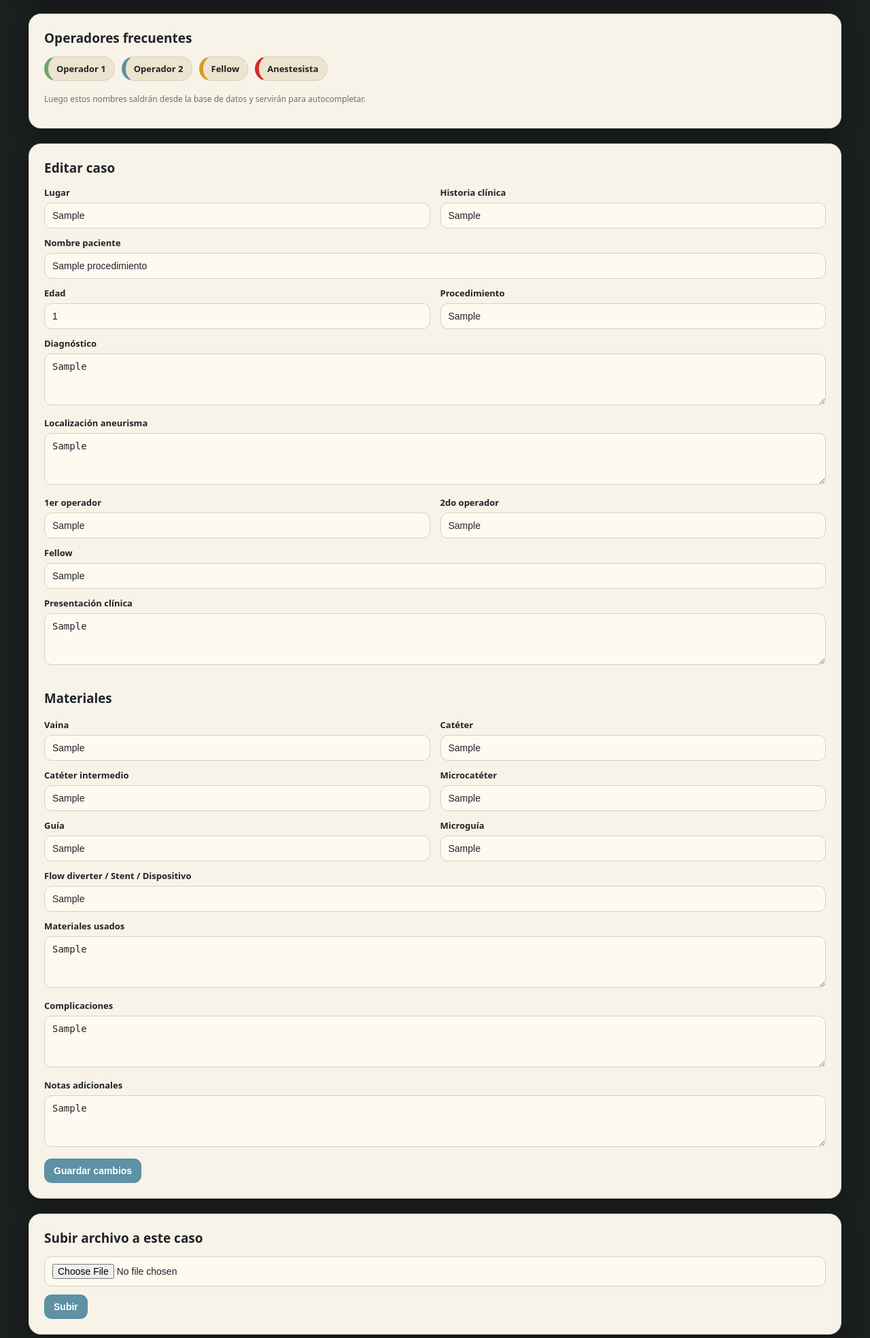
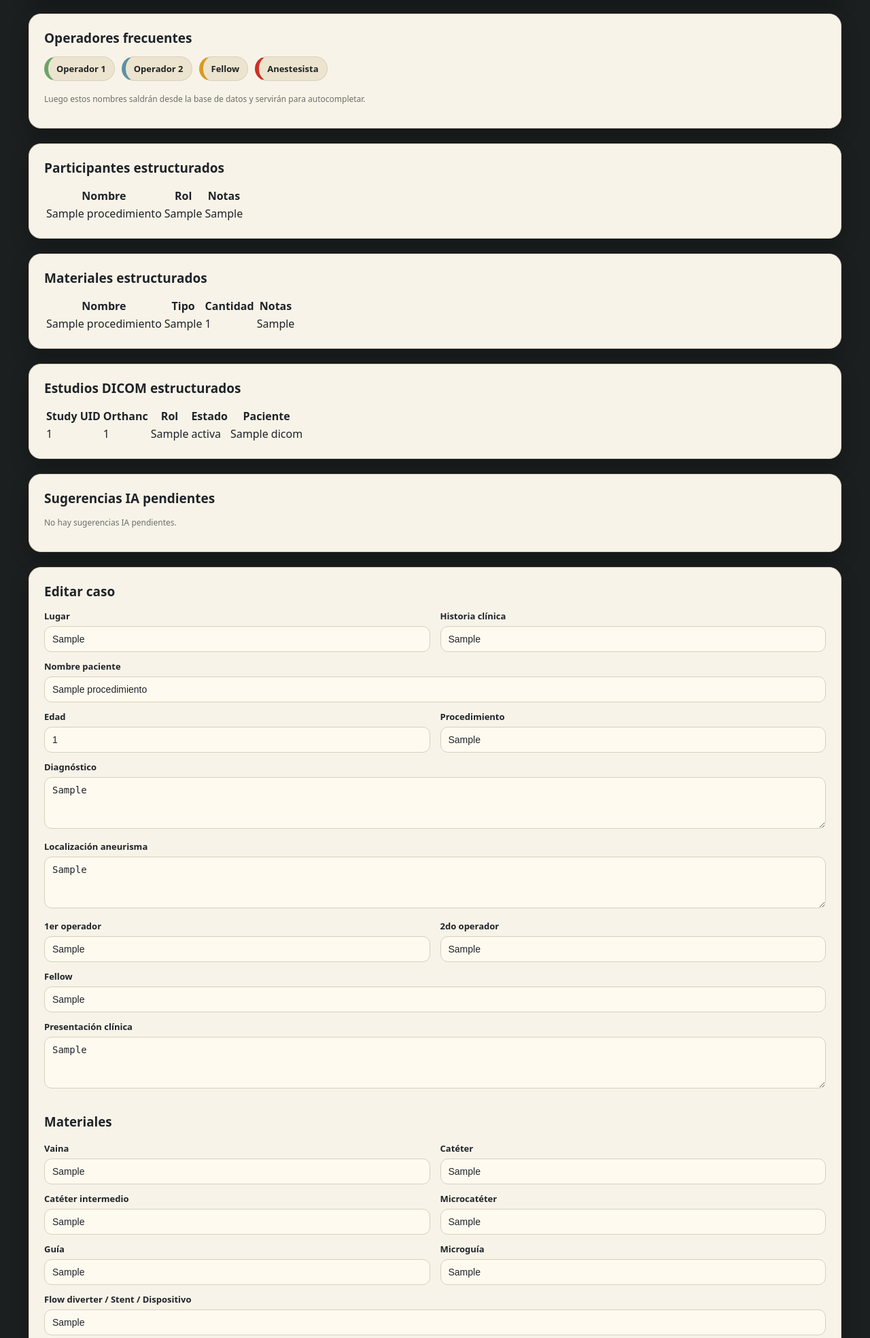
Before and after one commit to superegi/angiopacs, a FastAPI app: page /procedimientos/1 in a window 1280 px wide. Shown: the part 356-2324 px from the top of the page at 68% size. Run offline with FastAPI, Linux system fonts and the light colour scheme; tables that the repository leaves empty hold one stand-in row (values such as "Sample post").

Commit message:
ANGIO-003: muestra datos estructurados en detalle de caso

```diff
--- a/backend/templates/procedimiento_detalle.html
+++ b/backend/templates/procedimiento_detalle.html
@@ -34,6 +34,122 @@
         <span class="operator-chip">Anestesista</span>
     </div>
     <p class="small">Luego estos nombres saldrán desde la base de datos y servirán para autocompletar.</p>
+</div>
+
+<div class="card">
+    <h2 class="card-title">Participantes estructurados</h2>
+
+    {% if participantes %}
+        <table>
+            <thead>
+                <tr>
+                    <th>Nombre</th>
+                    <th>Rol</th>
+                    <th>Notas</th>
+                </tr>
+            </thead>
+            <tbody>
+            {% for participante in participantes %}
+                <tr>
+                    <td>{{ participante.nombre }}</td>
+                    <td>{{ participante.rol }}</td>
+                    <td>{{ participante.notas or "" }}</td>
+                </tr>
+            {% endfor %}
+            </tbody>
+        </table>
+    {% else %}
+        <p class="small">Aún no hay participantes estructurados.</p>
+    {% endif %}
+</div>
+
+<div class="card">
+    <h2 class="card-title">Materiales estructurados</h2>
+
+    {% if materiales %}
+        <table>
+            <thead>
+                <tr>
+                    <th>Nombre</th>
+                    <th>Tipo</th>
+                    <th>Cantidad</th>
+                    <th>Notas</th>
+                </tr>
+            </thead>
+            <tbody>
+            {% for material in materiales %}
+                <tr>
+                    <td>{{ material.nombre }}</td>
+                    <td>{{ material.tipo_material or "" }}</td>
+                    <td>{{ material.cantidad or "" }}</td>
+                    <td>{{ material.notas or "" }}</td>
+                </tr>
+            {% endfor %}
+            </tbody>
+        </table>
+    {% else %}
+        <p class="small">Aún no hay materiales estructurados.</p>
+    {% endif %}
+</div>
+
+<div class="card">
+    <h2 class="card-title">Estudios DICOM estructurados</h2>
+
+    {% if estudios_dicom %}
+        <table>
+            <thead>
+                <tr>
+                    <th>Study UID</th>
+                    <th>Orthanc</th>
+                    <th>Rol</th>
+                    <th>Estado</th>
+                    <th>Paciente</th>
+                </tr>
+            </thead>
+            <tbody>
+            {% for estudio in estudios_dicom %}
+                <tr>
+                    <td>{{ estudio.study_instance_uid }}</td>
+                    <td>{{ estudio.orthanc_study_id or "" }}</td>
+                    <td>{{ estudio.rol_en_caso or "" }}</td>
+                    <td>{{ estudio.estado or "" }}</td>
+                    <td>{{ estudio.patient_name or "" }}</td>
+                </tr>
+            {% endfor %}
+            </tbody>
+        </table>
+    {% else %}
+        <p class="small">Aún no hay estudios DICOM estructurados asociados.</p>
+    {% endif %}
+</div>
+
+<div class="card">
+    <h2 class="card-title">Sugerencias IA pendientes</h2>
+
+    {% if sugerencias_ia %}
+        <table>
+            <thead>
+                <tr>
+                    <th>Tarea</th>
+                    <th>Campo</th>
+                    <th>Valor sugerido</th>
+                    <th>Confianza</th>
+                </tr>
+            </thead>
+            <tbody>
+            {% for sugerencia in sugerencias_ia %}
+                <tr>
+                    <td>{{ sugerencia.tarea }}</td>
+                    <td>{{ sugerencia.campo_destino or "" }}</td>
+                    <td>{{ sugerencia.valor_sugerido or "" }}</td>
+                    <td>{{ sugerencia.confianza or "" }}</td>
+                </tr>
+            {% endfor %}
+            </tbody>
+        </table>
+    {% else %}
+        <p class="small">No hay sugerencias IA pendientes.</p>
+    {% endif %}
 </div>
 
 <div class="card">
```
Also changed, not shown: backend/routers/pacientes.py (+35 -1 lines).
